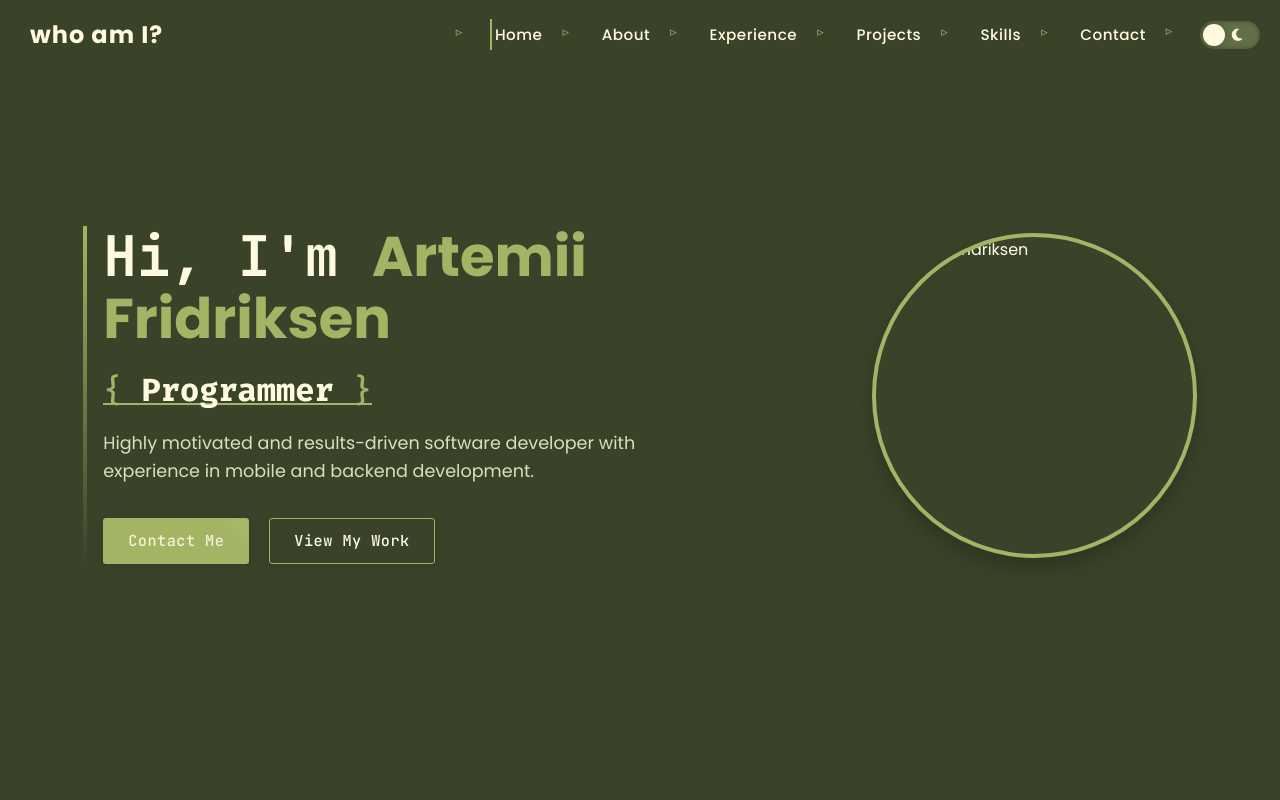
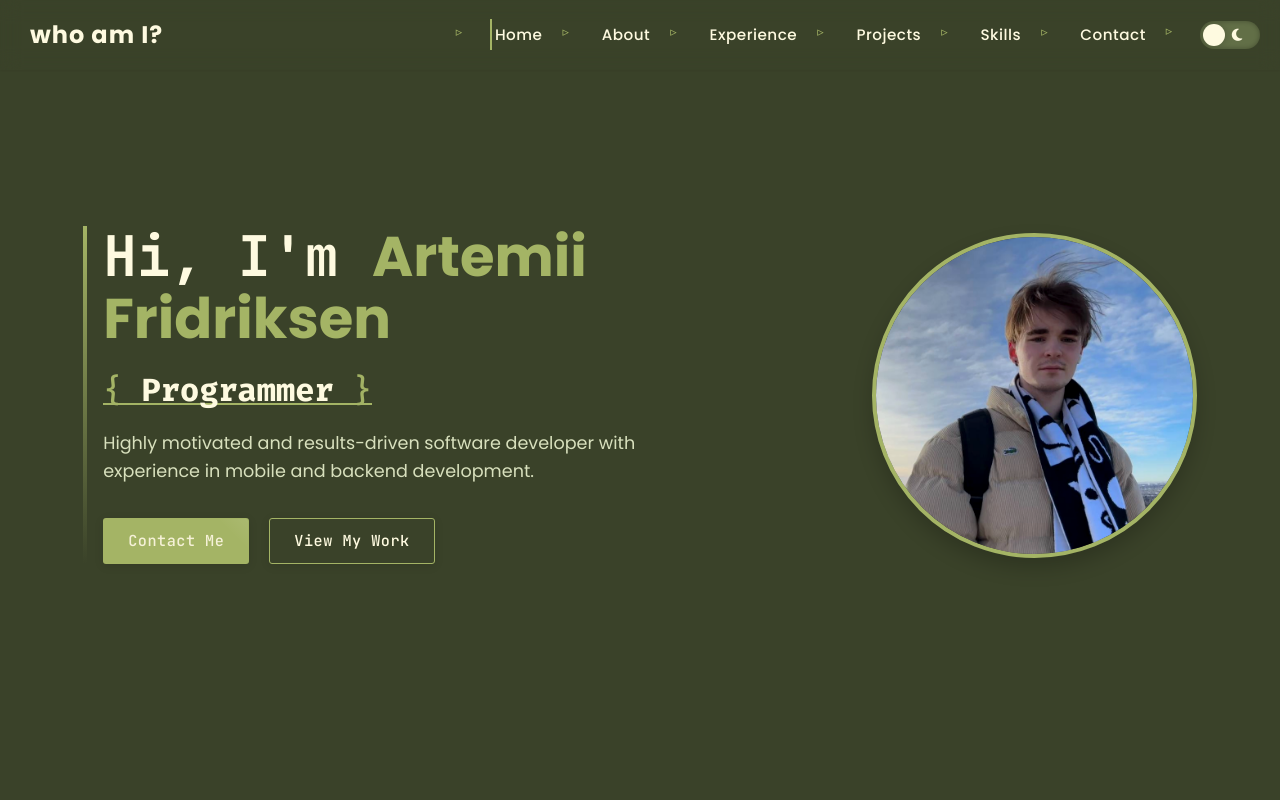
Before and after one commit to TemaDeveloper/artemiifrid_portfolio, a plain HTML site: page index.html in a window 1280 px wide. Shown: the top 800 px of the page. Drawn offline with Linux system fonts and the light colour scheme; files whose address does not match are found by name.

Commit message:
Update index.html

```diff
--- a/index.html
+++ b/index.html
@@ -71,7 +71,7 @@
             <div class="hero-image">
                 <!-- Profile image -->
                 <div class="profile-image">
-                    <img src="src/assets/images/author.png"
+                    <img src="author.png"
                          alt="Artemii Fridriksen"
                          loading="lazy">
                 </div>
```
